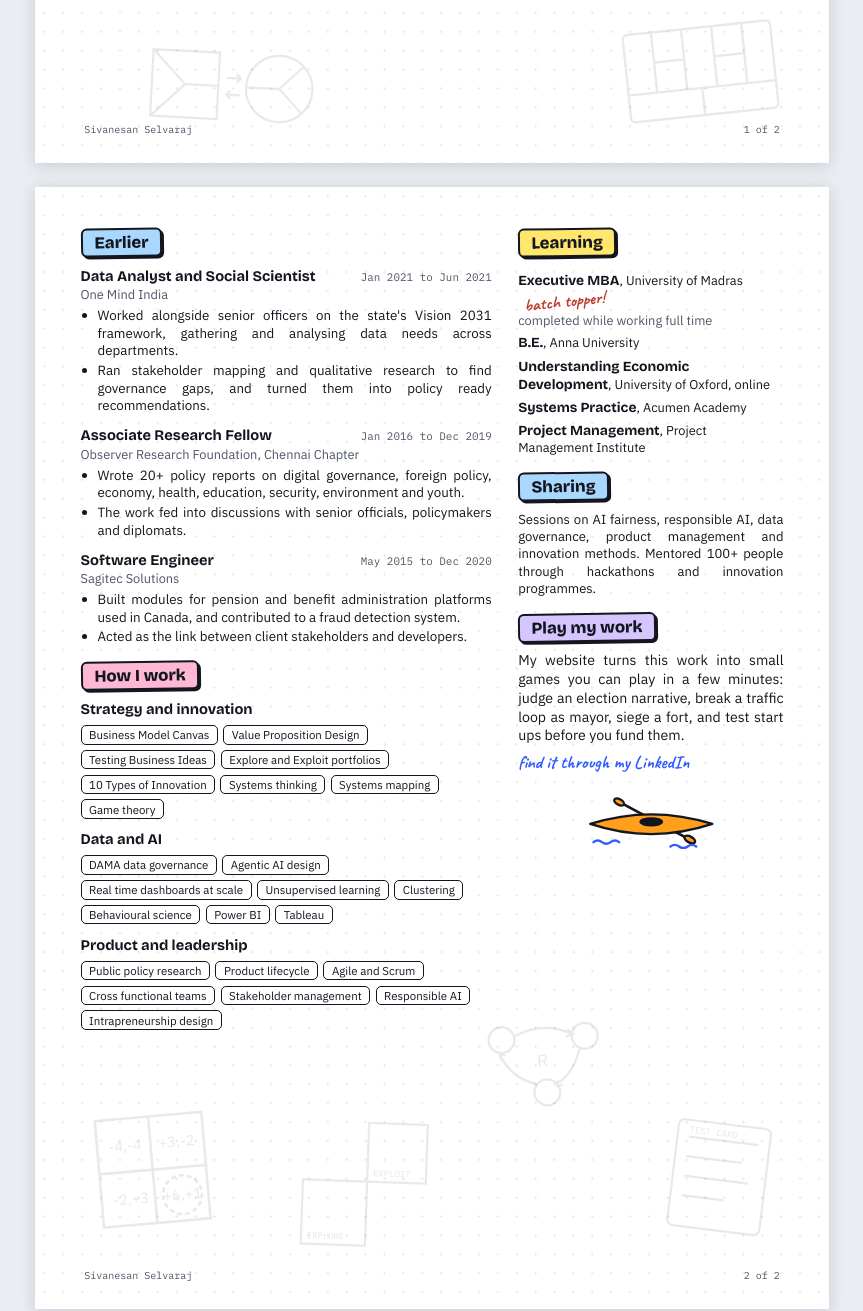
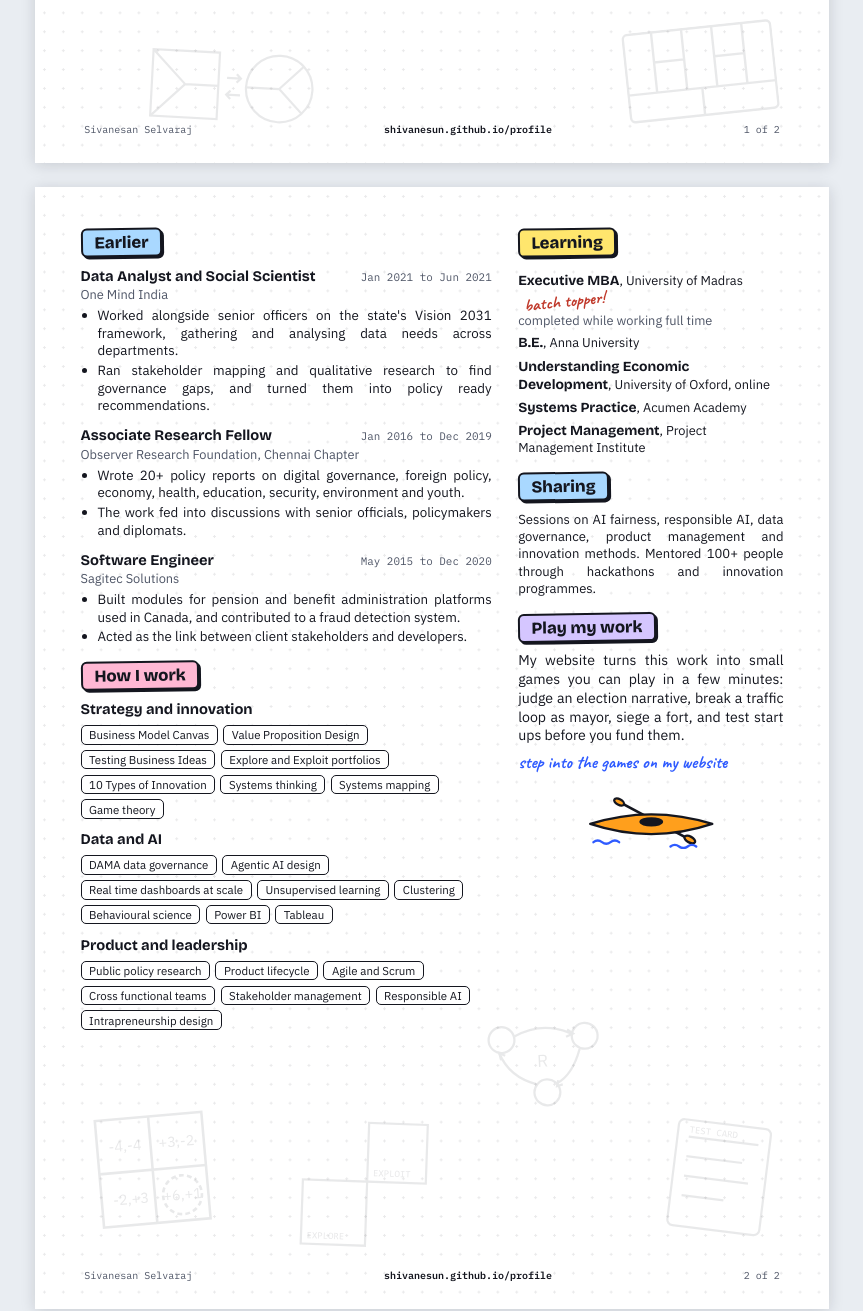
Before and after one commit to Shivanesun/profile, a plain HTML site: page resume/index.html in a window 1280 px wide. Shown: the part 1020-2331 px from the top of the page, without its empty margins (208-1071 px from the left). Drawn offline with nearby package versions, Linux system fonts and the light colour scheme.

Commit message:
Résumé: website address in the footer; games line points to the website
Co-Authored-By: Claude Opus 5.5 <noreply@anthropic.com>

```diff
--- a/resume/index.html
+++ b/resume/index.html
@@ -82,6 +82,7 @@ ul{margin:0;padding-left:4.5mm}li{margin:.5mm 0}
 .dood svg text{fill:#14161F;stroke:none}
 .page>*:not(.dood){position:relative;z-index:1}
 .page>.foot{position:absolute}
+.foot a{color:var(--ink);font-weight:600;text-decoration:none}
 /* paint everything in reading order, so rotated headings come before their text in the PDF */
 .page *:not(.dood):not(.dood *):not(.foot):not(b,strong,span,a,i,em,small){position:relative}
 .p1 .d1{width:40mm;right:14mm;bottom:12mm;transform:rotate(-6deg)}
@@ -208,7 +209,7 @@ ul{margin:0;padding-left:4.5mm}li{margin:.5mm 0}
    </section>
   </div>
  </div>
- <div class="foot"><span>Sivanesan Selvaraj</span><span>1 of 2</span></div>
+ <div class="foot"><span>Sivanesan Selvaraj</span><a href="https://shivanesun.github.io/profile/" target="_blank" rel="noopener">shivanesun.github.io/profile</a><span>1 of 2</span></div>
 </div>
 
 <div class="page p2"><div class="dood" aria-hidden="true">
@@ -275,12 +276,12 @@ ul{margin:0;padding-left:4.5mm}li{margin:.5mm 0}
    <section>
     <h2 class="l">Play my work</h2>
     <p class="sum">My website turns this work into small games you can play in a few minutes: judge an election narrative, break a traffic loop as mayor, siege a fort, and test start ups before you fund them.</p>
-    <p class="hand" style="margin:1.5mm 0 0">find it through my LinkedIn</p>
+    <p class="hand" style="margin:1.5mm 0 0">step into the games on my website</p>
     <a class="kayak" href="https://chaliyar-river.netlify.app/" target="_blank" rel="noopener" aria-label="Kayaked 68 km on the Chaliyar"><svg viewBox="0 0 120 52" fill="none" stroke="#14161F" stroke-width="2.2" stroke-linecap="round" stroke-linejoin="round" aria-hidden="true"><path d="M33 9L93 41" stroke-width="2.6"/><ellipse cx="30" cy="7.5" rx="5" ry="2.6" transform="rotate(28 30 7.5)" fill="#FF9F1C"/><path d="M3 28Q60 47 117 28Q60 10 3 28z" fill="#FF9F1C"/><ellipse cx="60" cy="26" rx="10" ry="3.2" fill="#14161F"/><ellipse cx="96" cy="42.5" rx="5.5" ry="2.8" transform="rotate(28 96 42.5)" fill="#FF9F1C"/><path d="M6 45q4-3 8 0t8 0 8 0" stroke="#2F5BFF"/><path d="M78 49q4-3 8 0t8 0 8 0" stroke="#2F5BFF"/></svg></a>
    </section>
   </div>
  </div>
- <div class="foot"><span>Sivanesan Selvaraj</span><span>2 of 2</span></div>
+ <div class="foot"><span>Sivanesan Selvaraj</span><a href="https://shivanesun.github.io/profile/" target="_blank" rel="noopener">shivanesun.github.io/profile</a><span>2 of 2</span></div>
 </div>
 <a id="homeTab" href="../" aria-label="Back to Shiva's home page"><svg viewBox="0 0 16 16" fill="none" stroke="#14161F" stroke-width="2.4" stroke-linecap="round" stroke-linejoin="round"><path d="M10 3L5 8l5 5"/></svg>Home</a>
 <style id="homecss">
```
